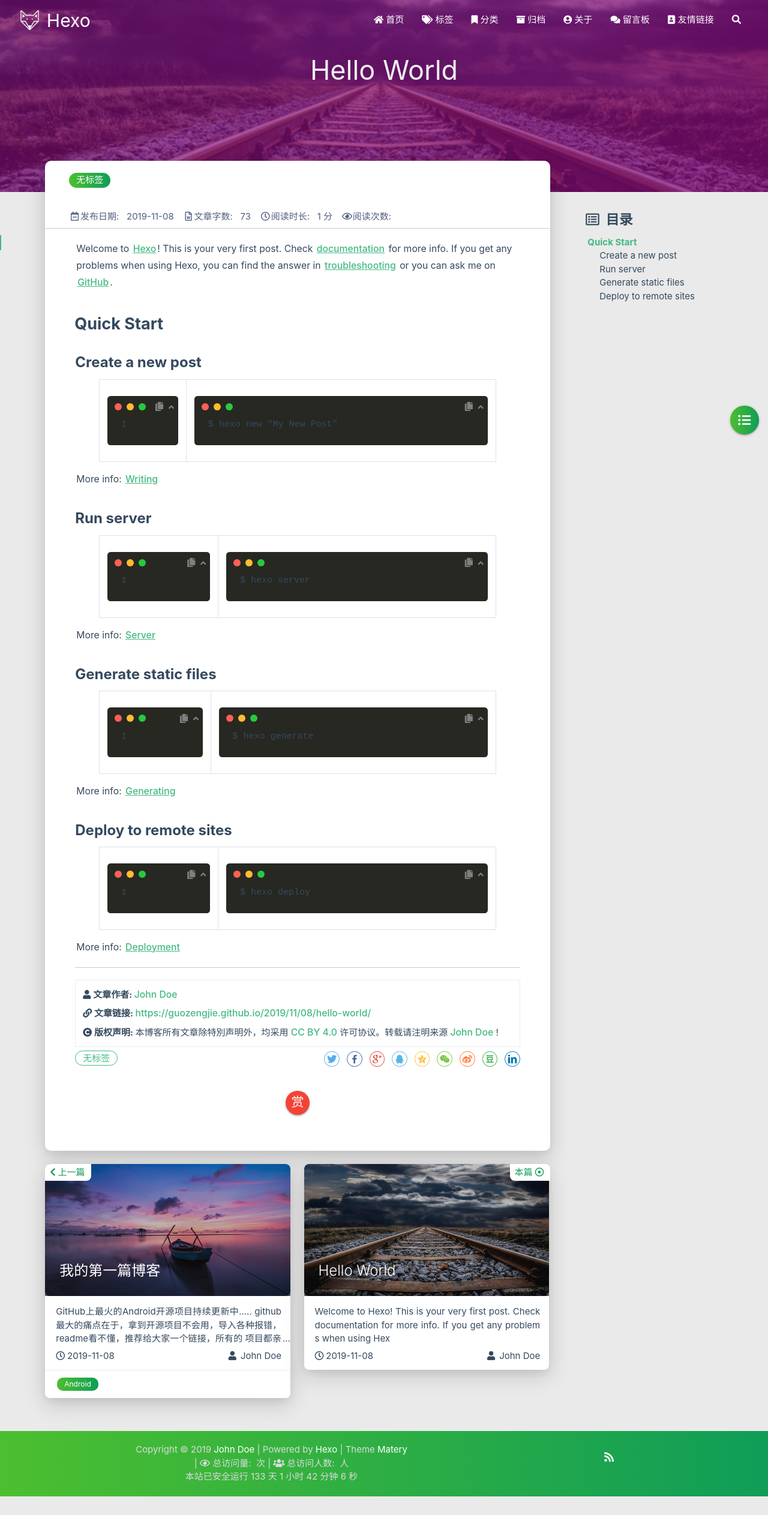
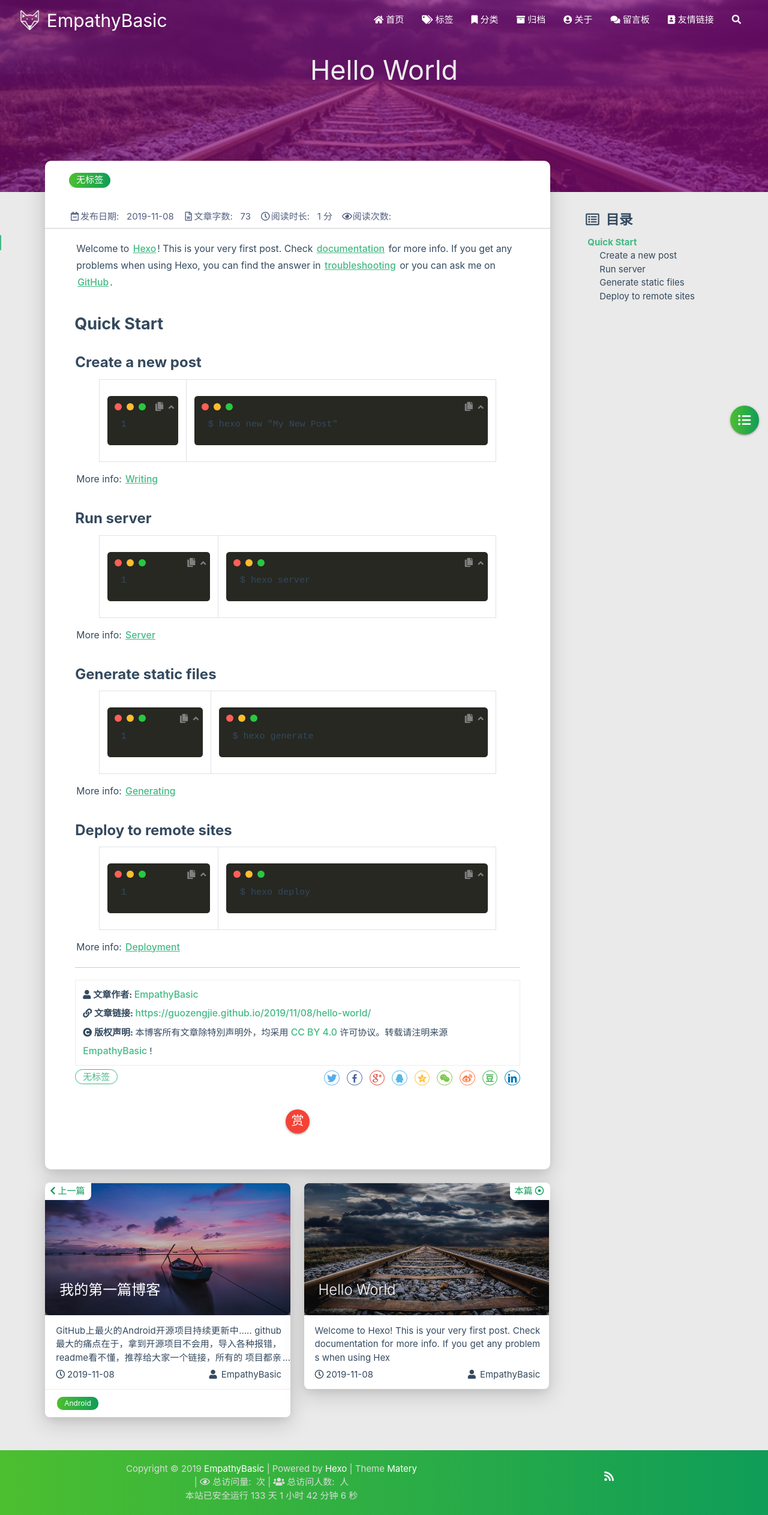
Before and after one commit to guozengjie/guozengjie.github.io, a plain HTML site: page 2019/11/08/hello-world/index.html in a window 1280 px wide. Shown: the whole page at 60% size. Before the commit the page ends 2494 px from the top, so only its background shows below. Drawn offline with Linux system fonts and the light colour scheme; some packages are replaced by stand-ins of ours; no server answers; a script that the page names is missing.

Commit message:
Site updated: 2019-11-08 09:42:00

```diff
--- a/2019/11/08/hello-world/index.html
+++ b/2019/11/08/hello-world/index.html
@@ -4,7 +4,7 @@
 
 <head>
     <meta charset="utf-8">
-    <meta name="keywords" content="Hello World, Hexo">
+    <meta name="keywords" content="Hello World, EmpathyBasic">
     <meta name="description" content="Welcome to Hexo! This is your very first post. Check documentation for more info. If you get any problems when using Hex">
     <meta http-equiv="X-UA-Compatible" content="IE=edge">
     <meta name="viewport" content="width=device-width, initial-scale=1.0, user-scalable=no">
@@ -13,7 +13,7 @@
     <meta name="format-detection" content="telephone=no">
     <meta name="apple-mobile-web-app-capable" content="yes">
     <meta name="apple-mobile-web-app-status-bar-style" content="black-translucent">
-    <title>Hello World | Hexo</title>
+    <title>Hello World | EmpathyBasic</title>
     <link rel="icon" type="image/png" href="/favicon.png">
 
     <link rel="stylesheet" type="text/css" href="/libs/awesome/css/all.css">
@@ -38,7 +38,7 @@
 
                     <img src="/medias/logo.png" class="logo-img" alt="LOGO">
 
-                    <span class="logo-span">Hexo</span>
+                    <span class="logo-span">EmpathyBasic</span>
                 </a>
             </div>
 
@@ -136,7 +136,7 @@
 
         <img src="/medias/logo.png" class="logo-img circle responsive-img">
 
-        <div class="logo-name">Hexo</div>
+        <div class="logo-name">EmpathyBasic</div>
         <div class="logo-desc">
 
             Never really desperate, only the lost of the soul.
@@ -493,7 +493,7 @@
                     </i>
                 </span>
                 <span class="reprint-info">
-                    <a href="https://guozengjie.github.io" rel="external nofollow noreferrer">John Doe</a>
+                    <a href="https://guozengjie.github.io" rel="external nofollow noreferrer">EmpathyBasic</a>
                 </span>
             </div>
             <div class="reprint__type">
@@ -516,7 +516,7 @@
                     本博客所有文章除特別声明外，均采用
                     <a href="https://creativecommons.org/licenses/by/4.0/deed.zh" rel="external nofollow noreferrer" target="_blank">CC BY 4.0</a>
                     许可协议。转载请注明来源
-                    <a href="https://guozengjie.github.io" target="_blank">John Doe</a>
+                    <a href="https://guozengjie.github.io" target="_blank">EmpathyBasic</a>
                     !
                 </span>
             </div>
@@ -731,7 +731,7 @@ github最大的痛点在于，拿到开源项目不会用，导入各种报错
                         <span class="publish-author">
 
                             <i class="fas fa-user fa-fw"></i>
-                            John Doe
+                            EmpathyBasic
 
                         </span>
                     </div>
@@ -776,7 +776,7 @@ github最大的痛点在于，拿到开源项目不会用，导入各种报错
                         <span class="publish-author">
 
                             <i class="fas fa-user fa-fw"></i>
-                            John Doe
+                            EmpathyBasic
 
                         </span>
                     </div>
@@ -922,7 +922,7 @@ code[class*="language-"], pre[class*="language-"] { white-space: pre !important;
         <div class="col s12 m8 l8 copy-right">
             Copyright&nbsp;&copy;
             <span id="year">年份</span>
-            <a href="https://guozengjie.github.io" target="_blank">John Doe</a>
+            <a href="https://guozengjie.github.io" target="_blank">EmpathyBasic</a>
             |&nbsp;Powered by&nbsp;<a href="https://hexo.io/" target="_blank">Hexo</a>
             |&nbsp;Theme&nbsp;<a href="https://github.com/blinkfox/hexo-theme-matery" target="_blank">Matery</a>
             <br>
--- a/atom.xml
+++ b/atom.xml
@@ -1,6 +1,6 @@
 <?xml version="1.0" encoding="utf-8"?>
 <feed xmlns="http://www.w3.org/2005/Atom">
-  <title>Hexo</title>
+  <title>EmpathyBasic</title>
 
 
   <link href="/atom.xml" rel="self"/>
@@ -10,7 +10,7 @@
   <id>https://guozengjie.github.io/</id>
 
   <author>
-    <name>John Doe</name>
+    <name>EmpathyBasic</name>
 
   </author>
 
```
Also changed, not shown: 2019/11/08/我的第一篇博客/index.html (+9 -9 lines), archives/2019/11/index.html (+8 -8 lines), archives/2019/index.html (+8 -8 lines), archives/index.html (+8 -8 lines), index.html (+8 -8 lines), tags/Android/index.html (+7 -7 lines).
